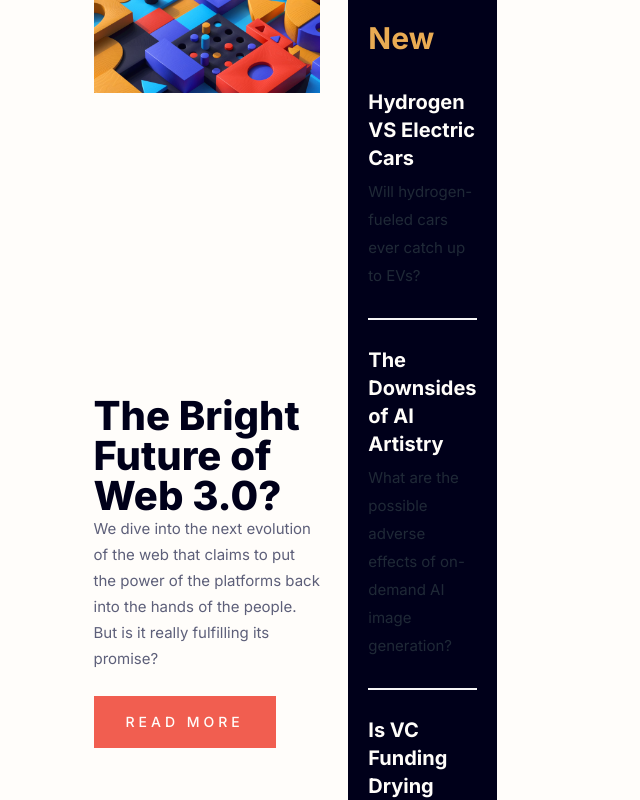
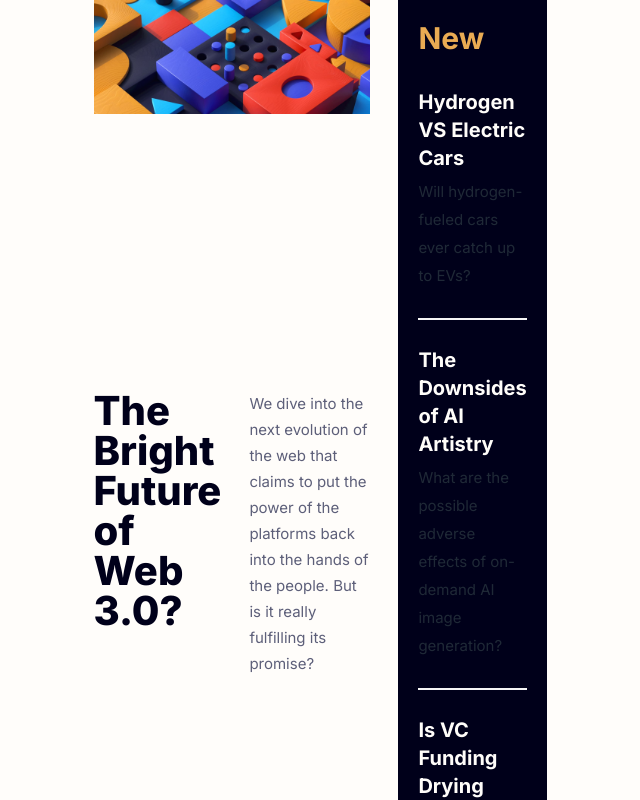
Before and after one commit to chungvuiloong/news-landing-page, a Next.js app: page / in a window 1280 px wide. Shown: the top 800 px of the page, without its empty margins (391-1031 px from the left). Built offline with nearby package versions, Linux system fonts and the light colour scheme.

Commit message:
Removed section. Used new layout.

```diff
--- a/src/components/Headline.tsx
+++ b/src/components/Headline.tsx
@@ -2,16 +2,20 @@ import React from 'react';
 
 const Headline = () => {
     return (
-        <section className='h-fit row-start-2 col-span-2'>
+        <>
+            <div className='row-start-2 col-span-1'>
                 <h1 className='2xl:text-6xl text-[40px] text-Very-dark-blue font-extrabold leading-none'>The Bright Future of Web 3.0?</h1>
-            <div className='flex flex-col gap-6'>
+            </div>
+            <div  className='row-start-2 col-span-1'>
+                <div className='h-full flex flex-col justify-between gap-6'>
                     <p className='text-[15px] text-Dark-grayish-blue leading-[26px]'>
                         We dive into the next evolution of the web that claims to put the power of the platforms back into the hands of the people.
                         But is it really fulfilling its promise?
                     </p>
                     <button className='w-fit text-Off-white text-sm font-[500] tracking-[0.25rem] bg-Soft-red py-4 px-8'>READ MORE</button>
                 </div>
-        </section>
+            </div>
+        </>
     );
 };
 
```
Lines whose indentation alone changed are shown as unchanged.
